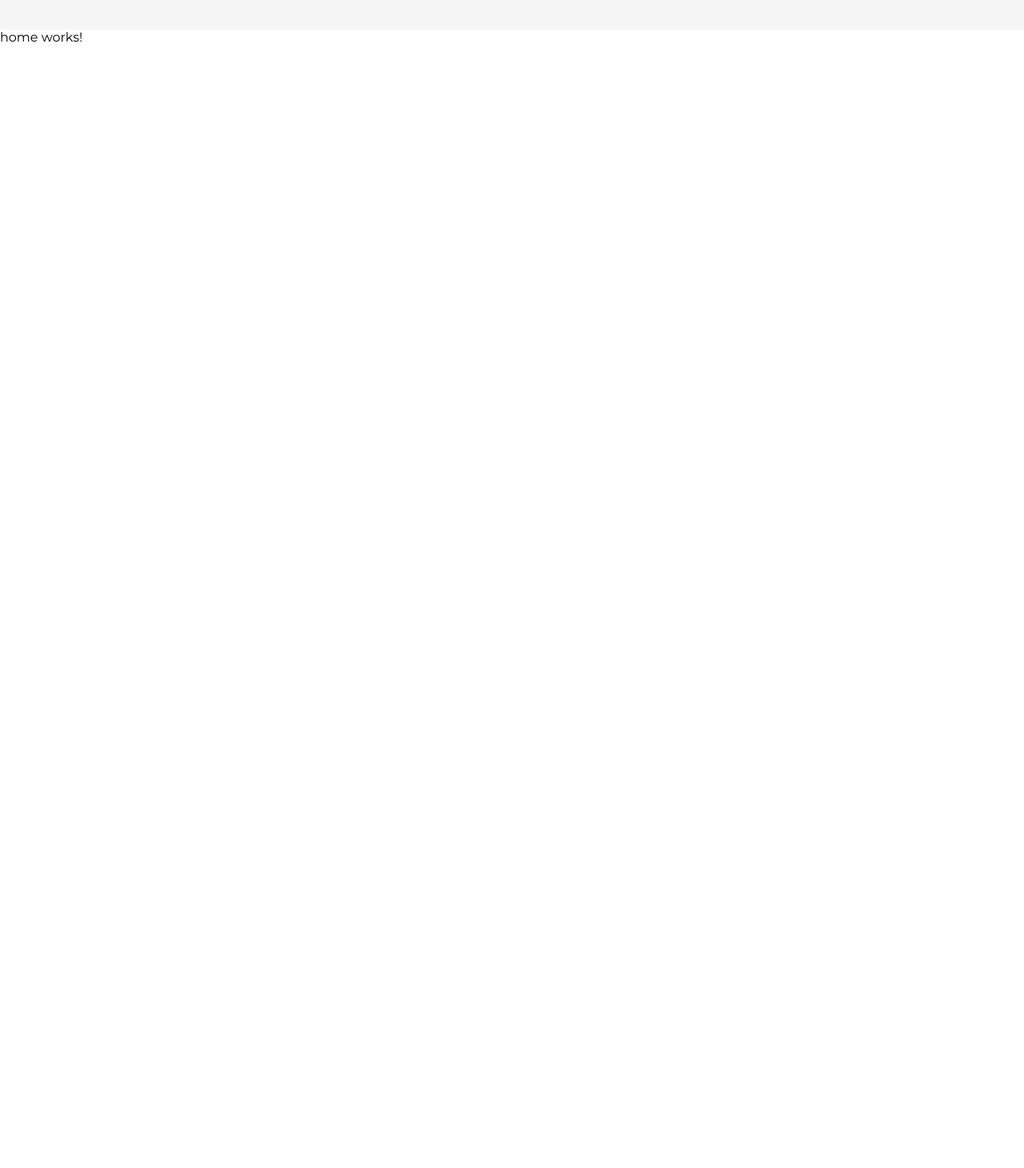
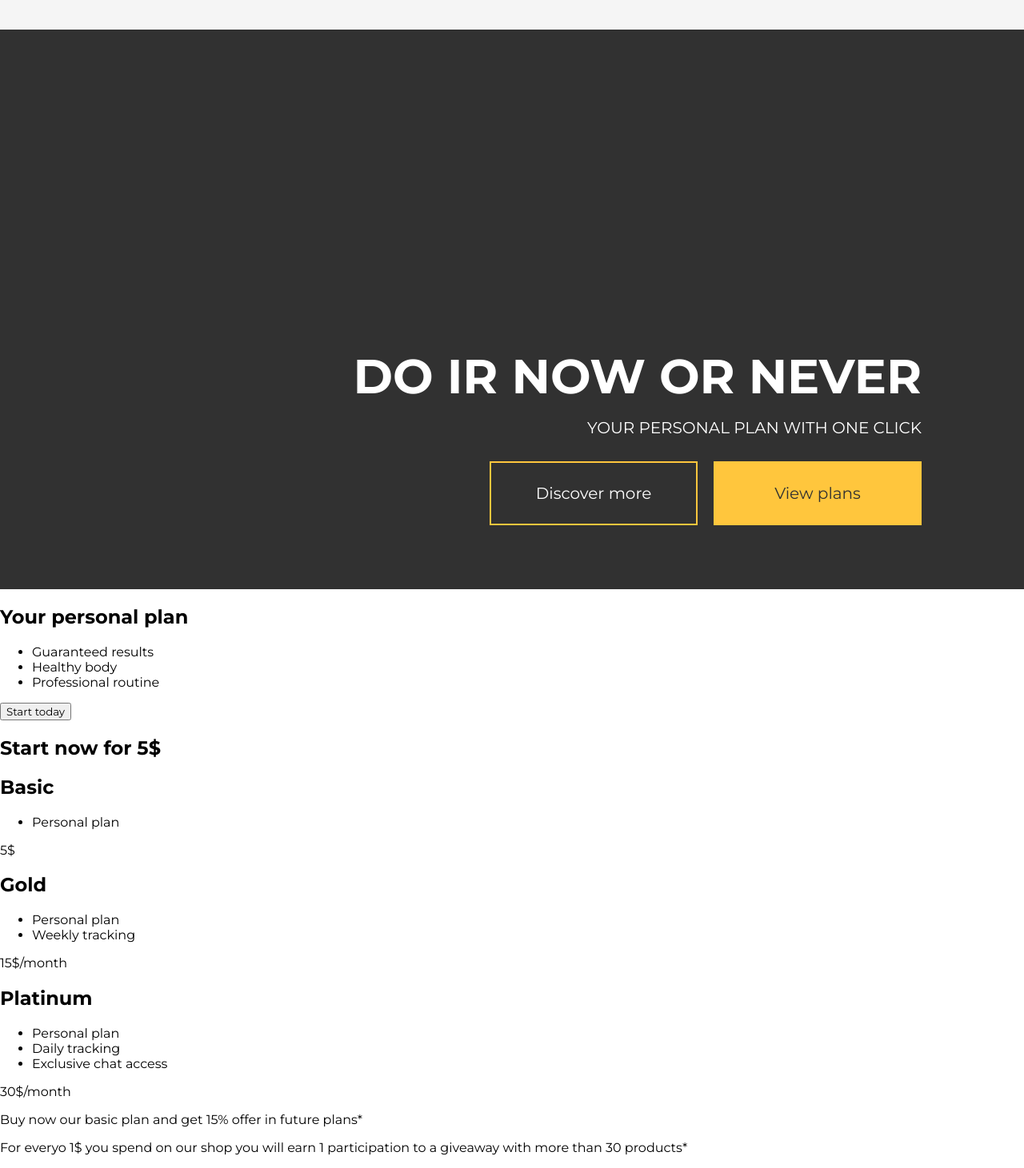
Before and after one commit to arestosora/amine, an Angular app in the folder src/apps/WebPage/: page / in a window 1280 px wide. Shown: the part 63-1524 px from the top of the page at 80% size. Before the commit the page ends 800 px from the top, so only its background shows below. Built offline with nearby package versions, Linux system fonts and the light colour scheme.

Commit message:
Update home page component (#3)

```diff
--- a/src/apps/WebPage/src/app/components/home/home.component.css
+++ b/src/apps/WebPage/src/app/components/home/home.component.css
@@ -0,0 +1,54 @@
+.start {
+    height: calc(100vh - 100px);
+    background-color: #313131;
+    color: #fff;
+}
+
+.start h1 {
+    font-size: 60px;
+    text-transform: uppercase;
+    position: absolute;
+    bottom: calc(10% + 100px);
+    right: 10%;
+}
+
+.start p {
+    font-size: 20px;
+    text-transform: uppercase;
+    position: absolute;
+    bottom: calc(10% + 90px);
+    right: 10%;
+}
+
+.start div.buttons {
+    position: absolute;
+    bottom: 10%;
+    right: 10%;
+    display: flex;
+    flex-direction: row;
+    gap: 20px;
+}
+
+.start div.buttons > button {
+    width: 260px;
+    height: 80px;
+    font-size: 20px;
+    cursor: pointer;
+    transition: all 0.3s;
+}
+
+.start div.buttons > button:hover {
+    transform: scale(1.05);
+}
+
+.start div.buttons button.first {
+    border: 2px solid #ffc63d;
+    background-color: transparent;
+    color: #fff;
+}
+
+.start div.buttons button.second {
+    border: 2px solid #ffc63d;
+    background-color: #ffc63d;
+    color: #313131;
+}
--- a/src/apps/WebPage/src/app/components/home/home.component.html
+++ b/src/apps/WebPage/src/app/components/home/home.component.html
@@ -1 +1,52 @@
-<p>home works!</p>
+<section class="start">
+    <h1>Do ir now or never</h1>
+    <p>Your personal plan with one click</p>
+    <div class="buttons">
+        <button class="first">Discover more</button>
+        <button (click)="go('pricing')" class="second">View plans</button>
+    </div>
+</section>
+<section>
+    <h1>Your personal plan</h1>
+    <ul>
+        <li>Guaranteed results</li>
+        <li>Healthy body</li>
+        <li>Professional routine</li>
+    </ul>
+    <button (clicl)="go('pricing')">Start today</button>
+</section>
+<section>
+    <h2>Start now for 5$</h2>
+    <div>
+        <div>
+            <h2>Basic</h2>
+            <ul>
+                <li>Personal plan</li>
+            </ul>
+            <p>5$</p>
+        </div>
+        <div>
+            <h2>Gold</h2>
+            <ul>
+                <li>Personal plan</li>
+                <li>Weekly tracking</li>
+            </ul>
+            <p>15$/month</p>
+        </div>
+        <div>
+            <h2>Platinum</h2>
+            <ul>
+                <li>Personal plan</li>
+                <li>Daily tracking</li>
+                <li>Exclusive chat access</li>
+            </ul>
+            <p>30$/month</p>
+        </div>
+    </div>
+    <div>
+        <p>Buy now our basic plan and get 15% offer in future plans<span>*</span></p>
+    </div>
+    <div>
+        <p>For everyo 1$ you spend on our shop you will earn 1 participation to a giveaway with more than 30 products<span>*</span></p>
+    </div>
+</section>
--- a/src/apps/WebPage/src/app/components/home/home.component.ts
+++ b/src/apps/WebPage/src/app/components/home/home.component.ts
@@ -8,4 +8,8 @@ import { Router } from '@angular/router';
 })
 export class HomeComponent {
   constructor(private router:Router) {}
+
+  go(page:string) {
+    this.router.navigate([`${page}`])
+  }
 }
```
